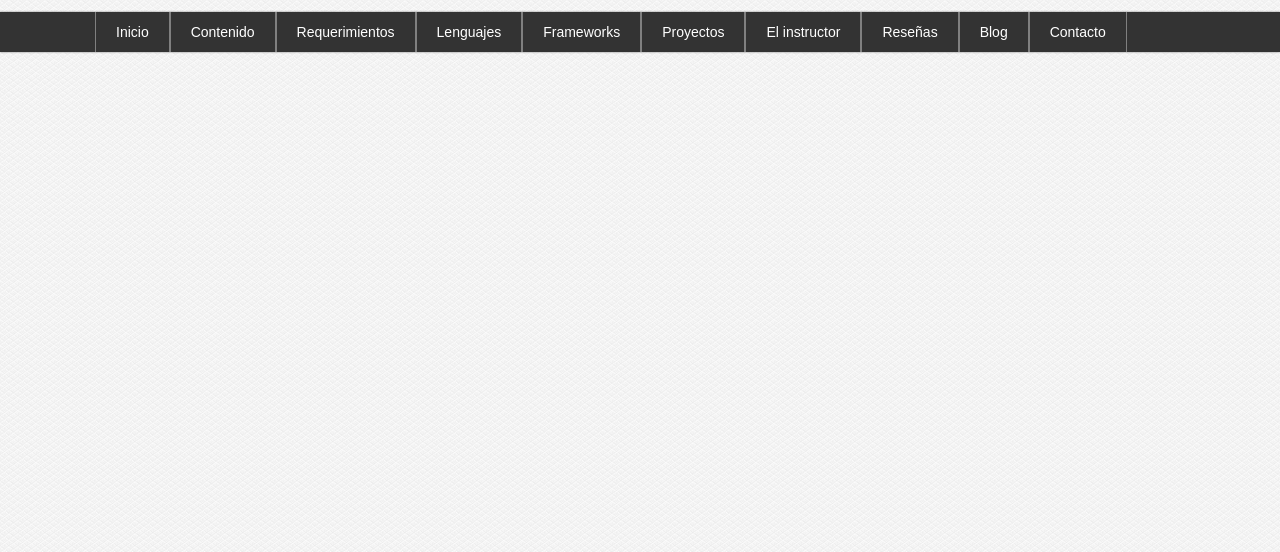
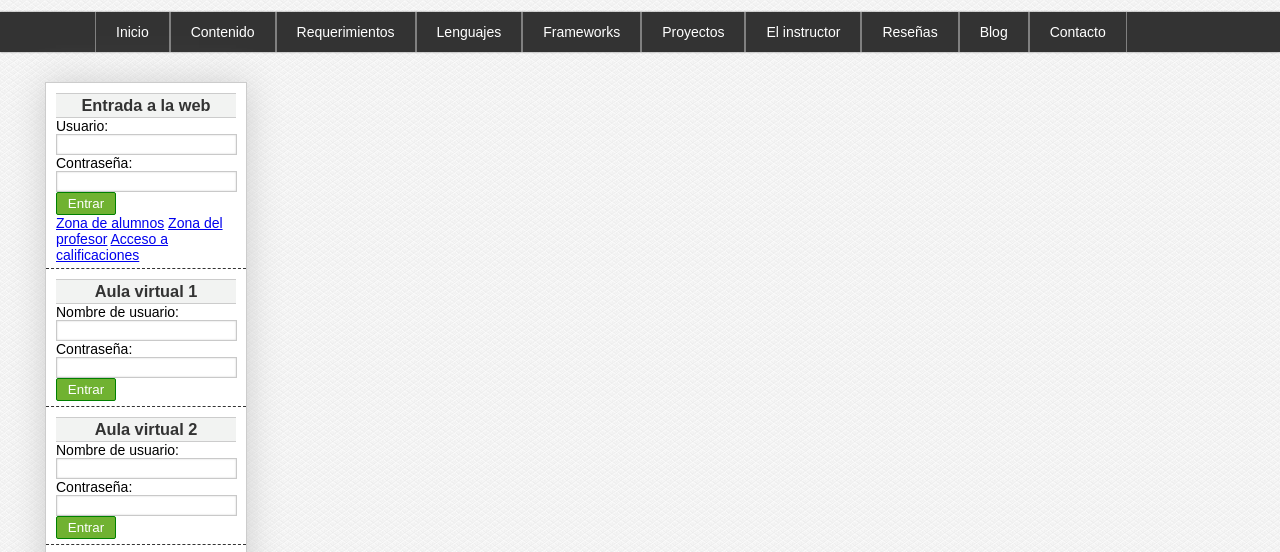
Before and after one commit to Kittcho/MaquetacionCSS, a plain HTML site: page index.html in a window 1280 px wide. Shown: the part 238-790 px from the top of the page. Drawn offline with Linux system fonts and the light colour scheme.

Commit message:
Barra de lateral inicio

```diff
--- a/CSS/style.css
+++ b/CSS/style.css
@@ -18,6 +18,60 @@
 
 body {
     background-image: url(../img/paven.png);
+}
+
+
+/* Formularios */
+
+input[type="text"],
+input[type="email"],
+input[type="password"],
+select {
+    border: 1px solid #c9c9c9;
+    box-shadow: 0px 0px 2px #ccc inset;
+    background: white;
+    padding: 1px;
+    padding-top: 2px;
+    padding-bottom: 2px;
+    color: gray;
+    transition: all 300ms;
+}
+
+input[type="text"]:focus,
+input[type="email"]:focus,
+input[type="password"]:focus,
+select:focus {
+    border: 1px solid #70b231;
+    color: black;
+}
+
+input[type="button"],
+input[type="submit"],
+input[type="reset"],
+button {
+    display: block;
+    border-radius: 2px;
+    width: 60px;
+    padding: 3px;
+    background-color: #70b231;
+    color: white;
+    border: 1px solid green;
+    cursor: pointer;
+}
+
+input[type="button"]:hover,
+input[type="submit"]:hover,
+input[type="reset"]:hover,
+button:hover {
+    box-shadow: 0px 0px 2px gray;
+}
+
+input[type="button"]:active,
+input[type="submit"]:active,
+input[type="reset"]:active,
+button:active {
+    box-shadow: 0px 0px 2px gray inset;
+    text-shadow: 0px 0px 1px #ccc;
 }
 
 
@@ -143,3 +197,53 @@ body {
     box-shadow: 0px 0px 6px #666666 inset;
     background-color: #cccccc;
 }
+
+
+/* Contenido */
+
+#content {
+    width: 1250px;
+    min-height: 1100px;
+    margin: 0px auto;
+}
+
+
+/* Barra lateral */
+
+#aside {
+    width: 200px;
+    float: left;
+    margin: 30px;
+    background-color: white;
+    border: 1px solid #ccc;
+    box-shadow: 0px 2px 2pc #ccc;
+    font-family: sans-serif, Arial, Helvetica;
+}
+
+#aside .widget {
+    display: block;
+    width: 180px;
+    margin: 5px auto;
+    padding: 5px;
+    padding-left: 10px;
+    padding-right: 10px;
+    font-size: 14px;
+    border-bottom: 1px dashed #333333;
+}
+
+#aside .widget:last-child {
+    margin-bottom: 20px;
+}
+
+#aside h3 {
+    display: block;
+    color: #333333;
+    width: 100%;
+    text-align: center;
+    padding-top: 2px;
+    padding-bottom: 2px;
+    background: #f2f3f2;
+    border: 1px solid #ccc;
+    border-right: none;
+    border-left: none;
+}
--- a/index.html
+++ b/index.html
@@ -83,6 +83,80 @@
 
     <!-- Fin del menú -->
 
+    <!-- Inicio del contenido central -->
+
+    <div id="content">
+        <!-- Inicio de la barra lateral -->
+
+        <aside id="aside">
+            <div class="widget" id="login">
+                <h3>Entrada a la web</h3>
+                <form>
+                    <label>Usuario:</label>
+                    <input type="text">
+
+                    <label>Contraseña:</label>
+                    <input type="password">
+
+                    <input type="submit" value="Entrar">
+                </form>
+                <a href="#">Zona de alumnos</a>
+                <a href="#">Zona del profesor</a>
+                <a href="#">Acceso a calificaciones</a>
+            </div>
+            <div class="widget" id="aula1">
+                <h3>Aula virtual 1</h3>
+                <form>
+                    <label>Nombre de usuario:</label>
+                    <input type="text">
+
+                    <label>Contraseña:</label>
+                    <input type="password">
+
+                    <input type="submit" value="Entrar">
+                </form>
+            </div>
+            <div class="widget" id="login">
+                <h3>Aula virtual 2</h3>
+                <form>
+                    <label>Nombre de usuario:</label>
+                    <input type="text">
+
+                    <label>Contraseña:</label>
+                    <input type="password">
+
+                    <input type="submit" value="Entrar">
+                </form>
+            </div>
+            <div class="widget" id="login">
+                <h3>Enlaces de interes</h3>
+                <ul>
+                    <li>
+                        <a href="https://www.google.com/" target="_blank">
+                            Ir a Google
+                        </a>
+                    </li>
+                    <li>
+                        <a href="https://github.com/" target="_blank">
+                            Ir a Github
+                        </a>
+                    </li>
+                    <li>
+                        <a href="https://azure.microsoft.com/es-mx/" target="_blank">
+                            Ir a Azure México
+                        </a>
+                    </li>
+                </ul>
+            </div>
+
+        </aside>
+
+        <!-- Fin de la barra lateral -->
+
+    </div>
+
+    <!-- Fin del contenido central -->
+
 </body>
 
 </html>
```
